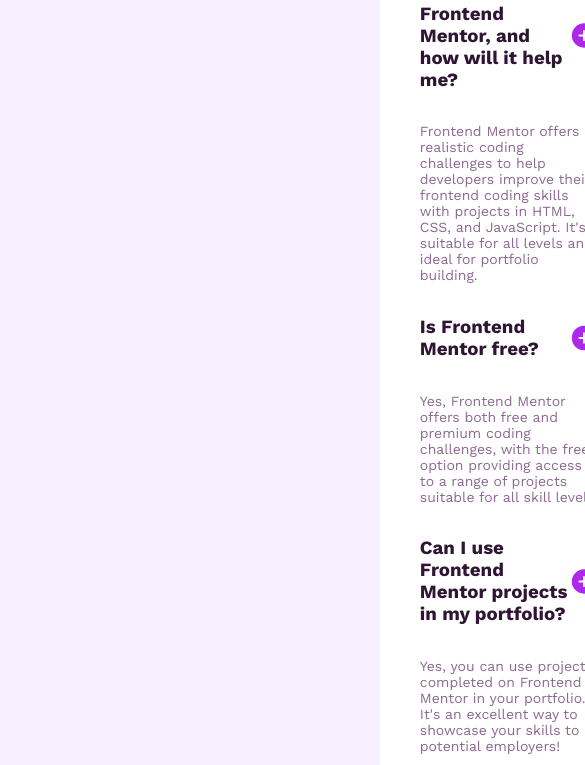
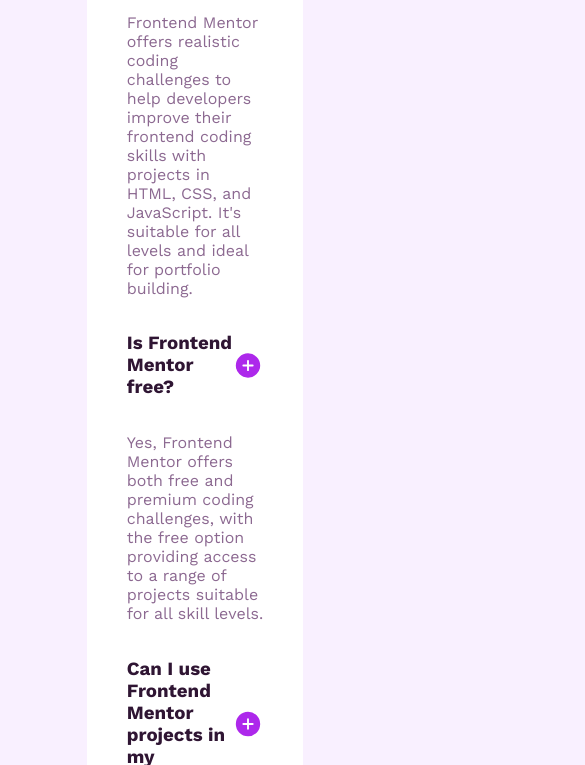
Before and after one commit to ZephaW/FAQ-ACCORDITION, a plain HTML site: page index.html in a window 390 px wide. Shown: the part 394-1159 px from the top of the page, 585 px wide, since content can reach past the window. Drawn offline with nearby package versions, Linux system fonts and the light colour scheme.

Commit message:
added media queries

```diff
--- a/styles.css
+++ b/styles.css
@@ -1,51 +1,67 @@
+html, body {
+  font-size: 16px;
+}
+
 body {
-display: flex;
-align-content: center;
+  display: flex;
+  align-content: center;
   font-family: 'Work Sans', sans-serif;
   background: url(assets/images/background-pattern-desktop.svg);
-  background-size: 100%;
+  background-size: 100% auto;
   background-repeat: no-repeat;
-  margin-left: 45vh;
-  margin-right: 45vh;
-  margin-top: 22.5vh;
-  margin-bottom: 22.5vh;
+  justify-content: center;
   color: hsl(275, 100%, 97%);
   background-color: hsl(275, 100%, 97%);
-
+  margin: 0; /* Reset default margin for body */
 }
 
 .main-content {
-
+  width: 35%;
+  /* max-width: 600px; */
   background-color: hsl(0, 0%, 100%);
-  border-radius: 10px;
+  border-radius: 20px;
   padding: 2.5rem;
-
-
+  margin: 5% auto; /* Use percentage-based margin */
 }
 
-.header{
+.header {
   display: flex;
-
 }
 
-.question{
+.question {
   display: flex;
   justify-content: space-between;
-
 }
 
-p{
-  font-size: 14px;
-  color:hsl(292, 16%, 49%);
+p {
+  color: hsl(292, 16%, 49%);
   font-weight: lighter;
 }
 
 h1 {
-  font-size: 50px;
+  font-size: 4rem;
   margin-left: 1rem;
-  color:hsl(292, 42%, 14%) ;
+  color: hsl(292, 42%, 14%);
 }
 
 h3 {
-  color:hsl(292, 42%, 14%) ;
+  color: hsl(292, 42%, 14%);
 }
+
+@media (max-width: 375px) {
+  body {
+    /* background-size: 220%; */
+    margin: 50px 20px;
+    padding: 20px;
+  }
+
+  h1 {
+    font-size: 1.5rem;
+  }
+
+  .main-content {
+    width: 90%; /* Adjust width for smaller screens */
+    font-size: 10px;
+
+  }
+}
```
